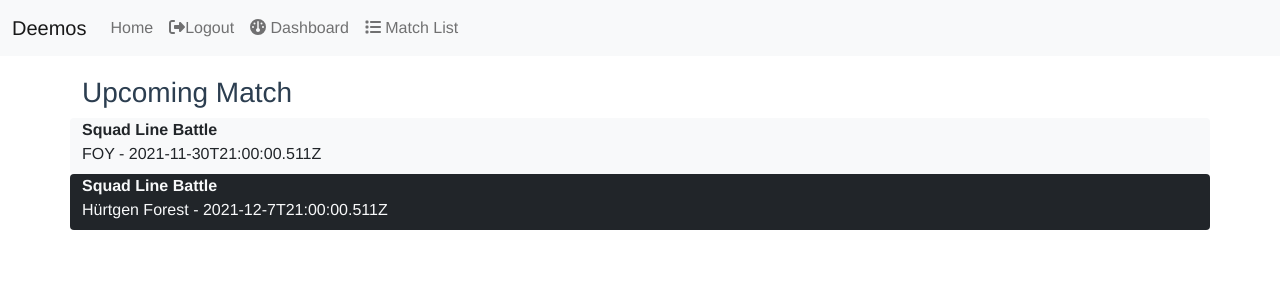
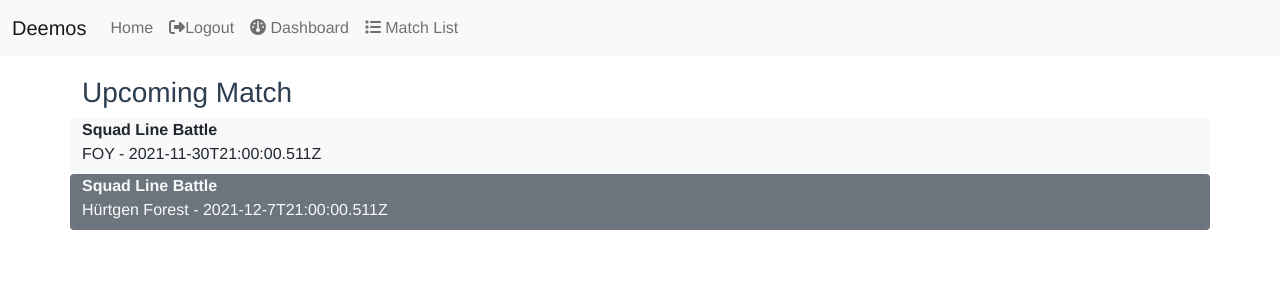
Before and after one commit to joobei/clanboy, a Vue app: page /matchlist in a window 1280 px wide. Shown: the top 300 px of the page. Built offline with nearby package versions, Linux system fonts and the light colour scheme; sample sign-in values are in the browser's storage.

Commit message:
match list color

```diff
--- a/src/components/Matchlist.vue
+++ b/src/components/Matchlist.vue
@@ -5,7 +5,7 @@
       <MatchListItem
         :class="{
           'rounded bg-light text-dark': index % 2 === 0,
-          'rounded bg-dark text-light': index % 2 !== 0,
+          'rounded bg-secondary text-light': index % 2 !== 0,
         }"
         v-for="(data, index) in myJson.matches"
         :key="index"
```
